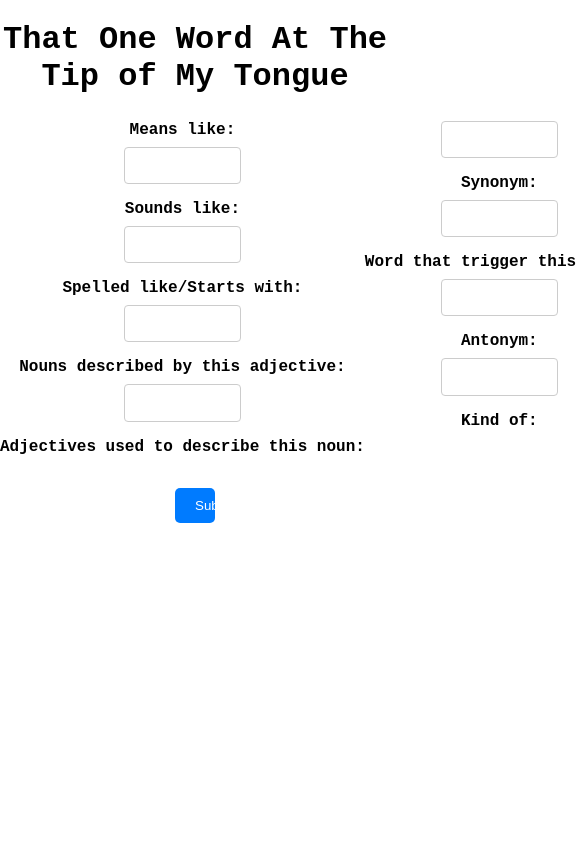
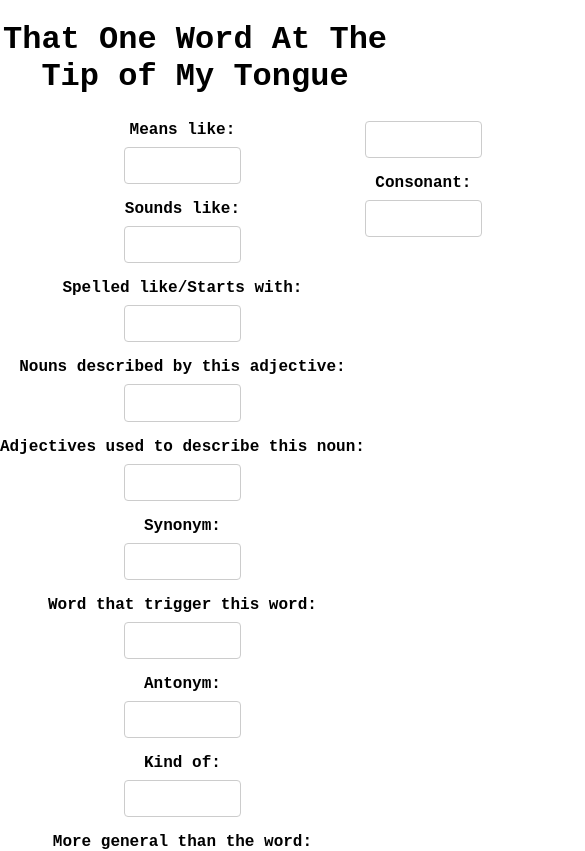
Before and after one commit to Youssef-Abdelsalam-2005/That-One-Word-At-The-Tip-of-My-Tongue, a React (Create React App) app in the folder frontend/: page / in a window 390 px wide. Shown: the top 851 px of the page, 585 px wide, since content can reach past the window. Built offline with nearby package versions, Linux system fonts and the light colour scheme.

Commit message:
added some responsiveness

```diff
--- a/frontend/src/App.css
+++ b/frontend/src/App.css
@@ -81,13 +81,13 @@ textarea:focus {
 }
 
 button {
-  width: 10vw;
+  width: 20vw;
   cursor: pointer;
   background-color: #007bff;
   color: white;
-  padding: 10px 20px;
+  padding: 1vw 2vw;
   border: none;
-  border-radius: 5px;
+  border-radius: 1vw;
 
   transition: background-color 0.3s ease;
 }
@@ -105,3 +105,24 @@ button:hover {
   width: 100%;
   height: 35vh;
 }
+
+@media only screen and (max-width: 900px) {
+  body {
+    overflow-y: auto;
+  }
+  form {
+    height: 67vh;
+  }
+}
+
+@media only screen and (max-width: 650px) {
+  form {
+    height: 127vh;
+  }
+  #output {
+    height: 55vh;
+  }
+  button {
+    width: 30vw;
+  }
+}
```
